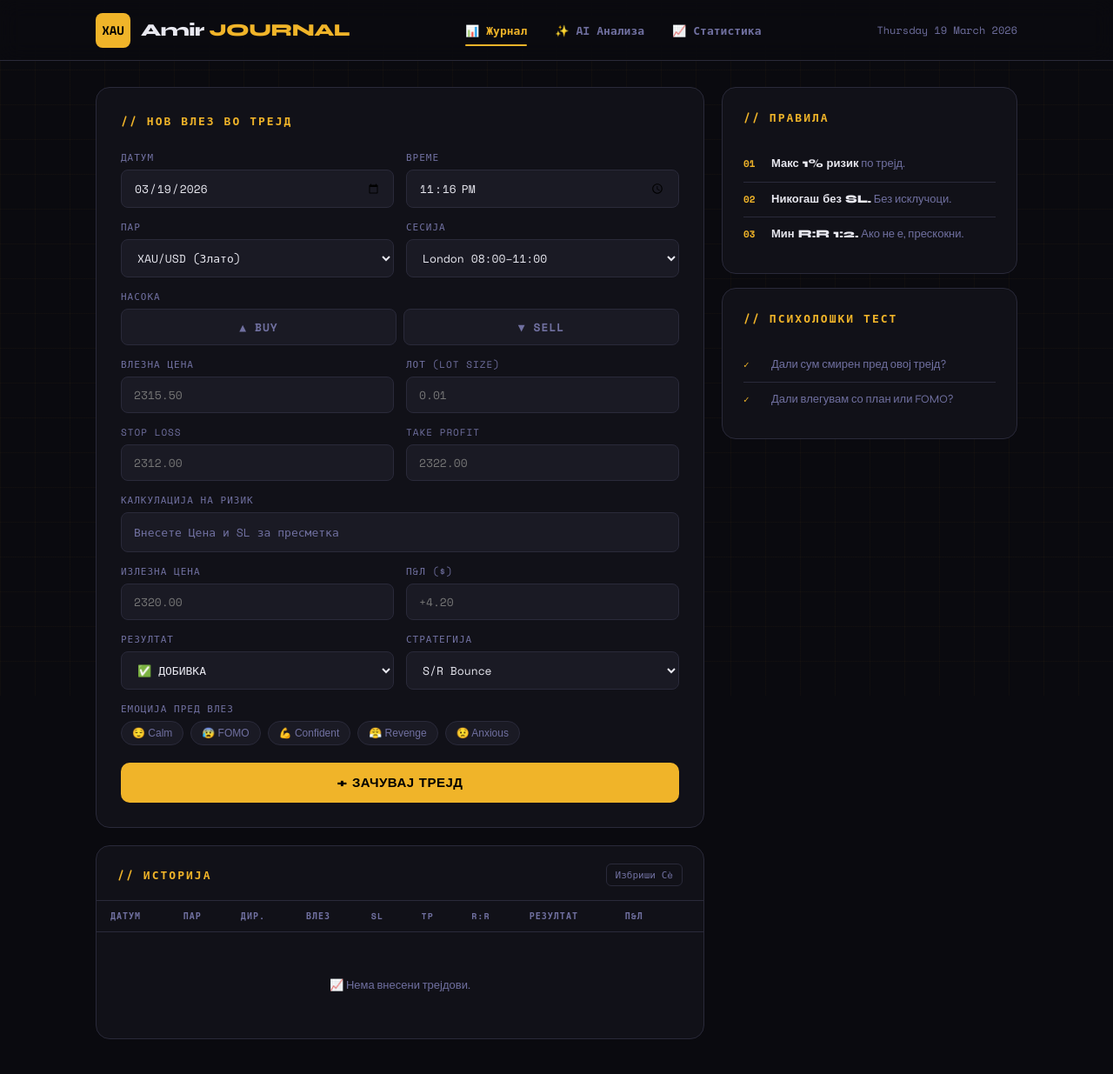
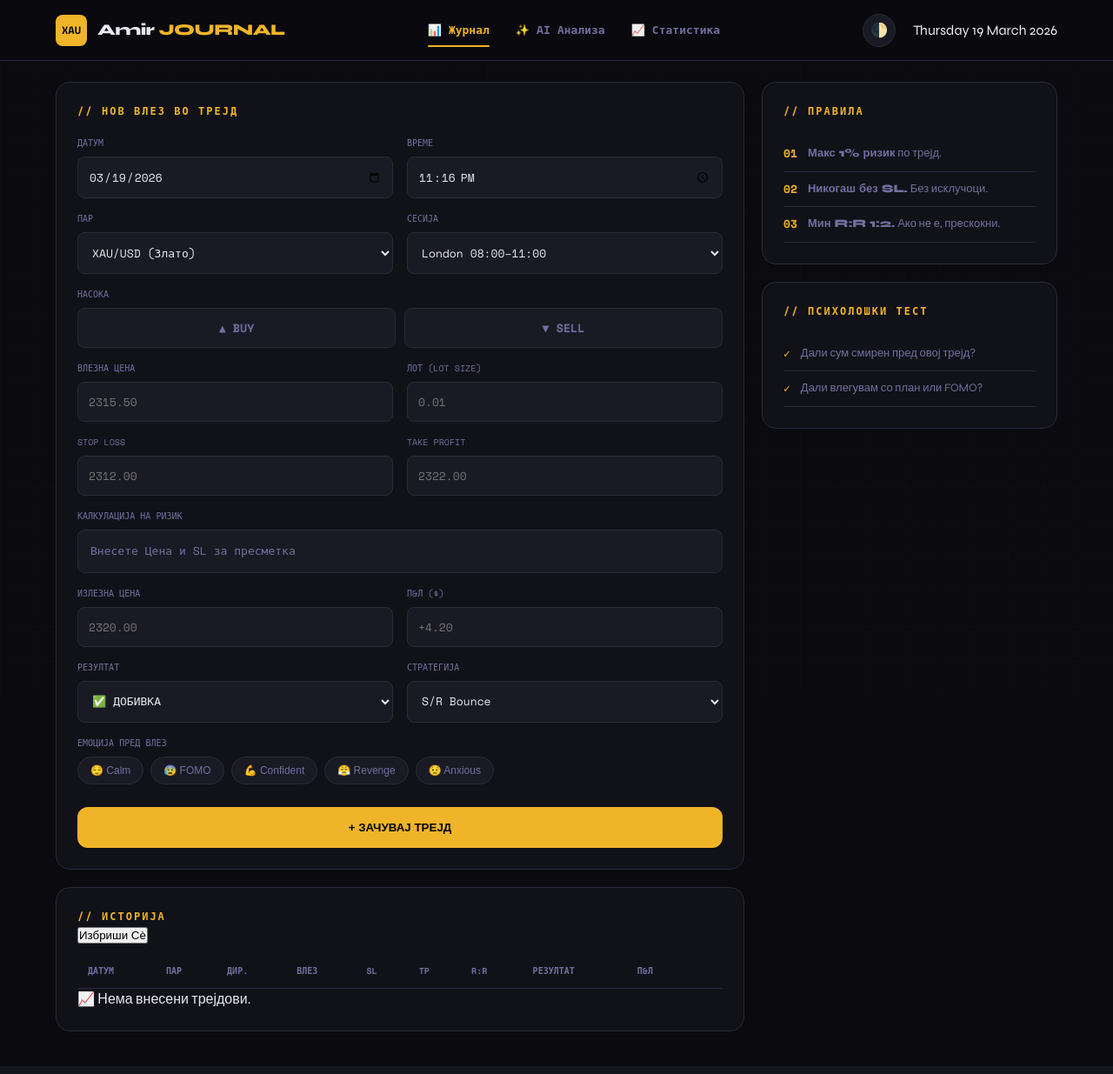
Before and after one commit to Isen-Osman/Trading_Journal, a Flask app: page / in a window 1280 px wide. Shown: the whole page at 87% size. Run offline with Flask 3, Linux system fonts and the light colour scheme; data that the repository does not hold is empty.

Commit message:
fix: restore AI button styles and refine light mode layout

```diff
--- a/static/css/style.css
+++ b/static/css/style.css
@@ -10,6 +10,17 @@
   --text: #e8e8f0;
   --text-dim: #7070a0;
   --accent: #7c6fff;
+  --nav-bg: rgba(10, 10, 15, 0.85);
+}
+
+body.light-mode {
+  --bg: #f8f9fc;
+  --surface: #ffffff;
+  --surface2: #f1f3f7;
+  --border: #e1e4e8;
+  --text: #1a1a24;
+  --text-dim: #64748b;
+  --nav-bg: rgba(255, 255, 255, 0.9);
 }
 
 * { margin: 0; padding: 0; box-sizing: border-box; }
@@ -19,7 +30,8 @@ body {
   color: var(--text);
   font-family: 'Syne', sans-serif;
   min-height: 100vh;
-  overflow-x: hidden;
+  transition: background 0.3s ease, color 0.3s ease;
+  line-height: 1.5;
 }
 
 /* Background grid */
@@ -28,30 +40,20 @@ body::before {
   position: fixed;
   inset: 0;
   background-image:
-    linear-gradient(rgba(240,180,41,0.03) 1px, transparent 1px),
-    linear-gradient(90deg, rgba(240,180,41,0.03) 1px, transparent 1px);
+    linear-gradient(rgba(240,180,41,0.02) 1px, transparent 1px),
+    linear-gradient(90deg, rgba(240,180,41,0.02) 1px, transparent 1px);
   background-size: 40px 40px;
   pointer-events: none;
   z-index: 0;
 }
 
-.container {
-  max-width: 1100px;
-  margin: 0 auto;
-  padding: 0 20px;
-  position: relative;
-  z-index: 1;
-}
-
-/* Navbar Styles */
+/* NAVBAR */
 .navbar {
   position: fixed;
-  top: 0;
-  left: 0;
-  right: 0;
+  top: 0; left: 0; right: 0;
   height: 70px;
-  background: rgba(10, 10, 15, 0.8);
-  backdrop-filter: blur(12px);
+  background: var(--nav-bg);
+  backdrop-filter: blur(10px);
   border-bottom: 1px solid var(--border);
   z-index: 1000;
   display: flex;
@@ -59,10 +61,10 @@ body::before {
 }
 
 .nav-container {
-  max-width: 1100px;
+  max-width: 1200px;
   margin: 0 auto;
   width: 100%;
-  padding: 0 20px;
+  padding: 0 24px;
   display: flex;
   justify-content: space-between;
   align-items: center;
@@ -70,7 +72,7 @@ body::before {
 
 .nav-links {
   display: flex;
-  gap: 32px;
+  gap: 30px;
   list-style: none;
 }
 
@@ -85,521 +87,199 @@ body::before {
   position: relative;
 }
 
-.nav-item:hover { color: var(--text); }
-
-.nav-item.active {
-  color: var(--gold);
-}
-
+.nav-item:hover, .nav-item.active { color: var(--gold); }
 .nav-item.active::after {
   content: '';
   position: absolute;
-  bottom: 0;
-  left: 0;
-  right: 0;
+  bottom: -2px; left: 0; right: 0;
   height: 2px;
   background: var(--gold);
   border-radius: 2px;
 }
 
-/* Tab Management */
+.nav-actions {
+  display: flex;
+  align-items: center;
+  gap: 20px;
+}
+
+.theme-toggle {
+  background: var(--surface2);
+  border: 1px solid var(--border);
+  border-radius: 50%;
+  width: 38px; height: 38px;
+  display: flex; align-items: center; justify-content: center;
+  cursor: pointer; font-size: 16px; transition: all 0.2s;
+}
+.theme-toggle:hover { border-color: var(--gold); transform: scale(1.05); }
+
+/* MAIN CONTAINER */
+.container {
+  max-width: 1200px;
+  margin: 0 auto;
+  padding: 94px 24px 40px; /* 70px navbar + 24px spacing */
+  position: relative;
+  z-index: 1;
+}
+
 .tab-content {
   display: none;
-  animation: fadeInUp 0.5s ease forwards;
-  padding-top: 100px; /* Space for fixed navbar */
+  animation: fadeInUp 0.4s ease-out forwards;
 }
+.tab-content.active { display: block; }
 
-.tab-content.active {
-  display: block;
-}
-
-/* Adjustments */
-header { display: none; } /* Remove old header */
-
-@media (max-width: 768px) {
-  .nav-links { gap: 16px; }
-  .nav-item { font-size: 11px; }
-  .logo-text { display: none; }
-}
-
-.logo {
-  display: flex;
-  align-items: center;
-  gap: 12px;
-}
-
+/* LOGO */
+.logo { display: flex; align-items: center; gap: 12px; }
 .logo-icon {
-  width: 40px;
-  height: 40px;
+  width: 36px; height: 36px;
   background: var(--gold);
   border-radius: 8px;
-  display: flex;
-  align-items: center;
-  justify-content: center;
-  font-family: 'Space Mono', monospace;
-  font-weight: 700;
-  color: #000;
-  font-size: 14px;
+  display: flex; align-items: center; justify-content: center;
+  font-family: 'Space Mono', monospace; font-weight: 700; color: #000; font-size: 12px;
 }
-
-.logo-text {
-  font-size: 20px;
-  font-weight: 800;
-  letter-spacing: -0.5px;
-}
-
+.logo-text { font-size: 18px; font-weight: 800; letter-spacing: -0.5px; }
 .logo-text span { color: var(--gold); }
 
-.header-date {
-  font-family: 'Space Mono', monospace;
-  font-size: 12px;
-  color: var(--text-dim);
-}
-
-/* Stats bar */
+/* STATS BAR */
 .stats-bar {
   display: grid;
   grid-template-columns: repeat(4, 1fr);
-  gap: 12px;
-  padding: 24px 0;
+  gap: 16px;
+  margin-bottom: 24px;
 }
-
 .stat-card {
   background: var(--surface);
   border: 1px solid var(--border);
   border-radius: 12px;
-  padding: 16px 20px;
+  padding: 20px;
   position: relative;
-  overflow: hidden;
 }
+.stat-card.gold   { border-top: 3px solid var(--gold); }
+.stat-card.green  { border-top: 3px solid var(--green); }
+.stat-card.red    { border-top: 3px solid var(--red); }
+.stat-card.purple { border-top: 3px solid var(--accent); }
 
-.stat-card::before {
-  content: '';
-  position: absolute;
-  top: 0; left: 0; right: 0;
-  height: 2px;
-}
-
-.stat-card.gold::before   { background: var(--gold); }
-.stat-card.green::before  { background: var(--green); }
-.stat-card.red::before    { background: var(--red); }
-.stat-card.purple::before { background: var(--accent); }
-
-.stat-label {
-  font-size: 11px;
-  color: var(--text-dim);
-  text-transform: uppercase;
-  letter-spacing: 1px;
-  margin-bottom: 8px;
-  font-family: 'Space Mono', monospace;
-}
-
-.stat-value {
-  font-size: 26px;
-  font-weight: 800;
-  letter-spacing: -1px;
-}
-
+.stat-label { font-size: 11px; color: var(--text-dim); text-transform: uppercase; font-family: 'Space Mono', monospace; margin-bottom: 8px; }
+.stat-value { font-size: 24px; font-weight: 800; }
 .stat-value.positive { color: var(--green); }
 .stat-value.negative { color: var(--red); }
 .stat-value.neutral  { color: var(--gold); }
 
-/* Main layout */
+/* GRID LAYOUT */
 .main-grid {
   display: grid;
   grid-template-columns: 1fr 340px;
   gap: 20px;
-  padding-bottom: 40px;
 }
 
-/* Form */
-.form-section {
-  background: var(--surface);
-  border: 1px solid var(--border);
-  border-radius: 16px;
-  padding: 28px;
-}
-
-.section-title {
-  font-size: 13px;
-  font-weight: 600;
-  text-transform: uppercase;
-  letter-spacing: 2px;
-  color: var(--gold);
-  margin-bottom: 24px;
-  font-family: 'Space Mono', monospace;
-}
-
-.form-grid {
-  display: grid;
-  grid-template-columns: 1fr 1fr;
-  gap: 14px;
-}
-
-.form-group {
-  display: flex;
-  flex-direction: column;
-  gap: 6px;
-}
-
-.form-group.full { grid-column: 1 / -1; }
-
-label {
-  font-size: 11px;
-  color: var(--text-dim);
-  text-transform: uppercase;
-  letter-spacing: 1px;
-  font-family: 'Space Mono', monospace;
-}
-
-input, select, textarea {
-  background: var(--surface2);
-  border: 1px solid var(--border);
-  border-radius: 8px;
-  padding: 10px 14px;
-  color: var(--text);
-  font-family: 'Space Mono', monospace;
-  font-size: 13px;
-  outline: none;
-  transition: border-color 0.2s;
-}
-
-input:focus, select:focus, textarea:focus {
-  border-color: var(--gold);
-}
-
-select option { background: var(--surface2); }
-
-textarea {
-  resize: vertical;
-  min-height: 70px;
-  font-size: 12px;
-}
-
-/* Direction buttons */
-.direction-group {
-  display: flex;
-  gap: 8px;
-}
-
-.dir-btn {
-  flex: 1;
-  padding: 10px;
-  border: 1px solid var(--border);
-  border-radius: 8px;
-  background: var(--surface2);
-  color: var(--text-dim);
-  font-family: 'Space Mono', monospace;
-  font-size: 13px;
-  font-weight: 700;
-  cursor: pointer;
-  transition: all 0.2s;
-  letter-spacing: 1px;
-}
-
-.dir-btn.buy.active  { background: rgba(34,197,94,0.15); border-color: var(--green); color: var(--green); }
-.dir-btn.sell.active { background: rgba(239,68,68,0.15); border-color: var(--red);   color: var(--red); }
-.dir-btn:hover { border-color: var(--text-dim); }
-
-/* Emotion selector */
-.emotion-group {
-  display: flex;
-  gap: 8px;
-  flex-wrap: wrap;
-}
-
-.emo-btn {
-  padding: 6px 12px;
-  border: 1px solid var(--border);
-  border-radius: 20px;
-  background: var(--surface2);
-  color: var(--text-dim);
-  font-size: 12px;
-  cursor: pointer;
-  transition: all 0.2s;
-}
-
-.emo-btn.active { border-color: var(--gold); color: var(--gold); background: rgba(240,180,41,0.1); }
-
-/* RR Calculator */
-.rr-display {
-  background: var(--surface2);
-  border: 1px solid var(--border);
-  border-radius: 8px;
-  padding: 12px 14px;
-  font-family: 'Space Mono', monospace;
-  font-size: 13px;
-  color: var(--text-dim);
-  min-height: 42px;
-  display: flex;
-  align-items: center;
-  gap: 10px;
-}
-
-.rr-display .rr-val {
-  color: var(--gold);
-  font-weight: 700;
-  font-size: 15px;
-}
-
-/* Submit */
-.submit-btn {
-  width: 100%;
-  padding: 14px;
-  background: var(--gold);
-  color: #000;
-  border: none;
-  border-radius: 10px;
-  font-family: 'Syne', sans-serif;
-  font-size: 15px;
-  font-weight: 800;
-  cursor: pointer;
-  letter-spacing: 0.5px;
-  margin-top: 6px;
-  transition: all 0.2s;
-}
-
-.submit-btn:hover  { background: #ffc94d; transform: translateY(-1px); }
-.submit-btn:active { transform: translateY(0); }
-
-/* Sidebar */
-.sidebar { display: flex; flex-direction: column; gap: 16px; }
-
-.rules-card {
+/* FORM & SECTIONS */
+.form-section, .chart-section, .trades-section, .rules-card {
   background: var(--surface);
   border: 1px solid var(--border);
   border-radius: 16px;
   padding: 24px;
 }
 
-.rule-item {
-  display: flex;
-  align-items: flex-start;
-  gap: 12px;
-  padding: 10px 0;
-  border-bottom: 1px solid var(--border);
-  font-size: 13px;
-  line-height: 1.5;
+.section-title {
+  font-size: 12px; font-weight: 700; text-transform: uppercase; letter-spacing: 2px;
+  color: var(--gold); margin-bottom: 20px; font-family: 'Space Mono', monospace;
 }
 
-.rule-item:last-child { border-bottom: none; }
+.form-grid { display: grid; grid-template-columns: 1fr 1fr; gap: 16px; }
+.form-group { display: flex; flex-direction: column; gap: 8px; }
+.form-group.full { grid-column: 1 / -1; }
 
-.rule-num {
-  font-family: 'Space Mono', monospace;
-  font-size: 11px;
-  color: var(--gold);
-  font-weight: 700;
-  min-width: 20px;
-  margin-top: 1px;
+label { font-size: 10px; color: var(--text-dim); text-transform: uppercase; font-family: 'Space Mono', monospace; }
+input, select, textarea {
+  background: var(--surface2);
+  border: 1px solid var(--border);
+  border-radius: 8px;
+  padding: 12px; color: var(--text);
+  font-family: 'Space Mono', monospace; font-size: 13px; outline: none;
 }
+input:focus, select:focus, textarea:focus { border-color: var(--gold); }
 
-.rule-text       { color: var(--text-dim); }
-.rule-text strong { color: var(--text); }
+.direction-group { display: flex; gap: 10px; }
+.dir-btn {
+  flex: 1; padding: 12px; border: 1px solid var(--border); border-radius: 8px;
+  background: var(--surface2); color: var(--text-dim); font-family: 'Space Mono', monospace;
+  font-weight: 700; cursor: pointer; transition: all 0.2s;
+}
+.dir-btn.buy.active  { background: rgba(34,197,94,0.1); border-color: var(--green); color: var(--green); }
+.dir-btn.sell.active { background: rgba(239,68,68,0.1); border-color: var(--red); color: var(--red); }
 
-/* Chart */
-.chart-section {
-  background: var(--surface);
-  border: 1px solid var(--border);
-  border-radius: 16px;
-  padding: 24px 24px 10px;
-}
+.emotion-group { display: flex; gap: 8px; flex-wrap: wrap; }
+.emo-btn { padding: 8px 14px; border: 1px solid var(--border); border-radius: 20px; background: var(--surface2); color: var(--text-dim); font-size: 12px; cursor: pointer; }
+.emo-btn.active { border-color: var(--gold); color: var(--gold); background: rgba(240,180,41,0.1); }
 
-/* Trades table */
-.trades-section {
-  background: var(--surface);
-  border: 1px solid var(--border);
-  border-radius: 16px;
-  overflow: hidden;
-  margin-top: 0;
-}
+.rr-display { background: var(--surface2); border: 1px solid var(--border); border-radius: 8px; padding: 14px; font-family: 'Space Mono', monospace; font-size: 13px; color: var(--text-dim); }
+.submit-btn { width: 100%; padding: 16px; background: var(--gold); color: #000; border: none; border-radius: 12px; font-weight: 800; cursor: pointer; margin-top: 10px; }
 
-.trades-header {
-  padding: 20px 24px 16px;
-  border-bottom: 1px solid var(--border);
-  display: flex;
-  justify-content: space-between;
-  align-items: center;
-}
+/* TABLE */
+.trades-table { width: 100%; overflow-x: auto; margin-top: 10px; }
+table { width: 100%; border-collapse: collapse; font-family: 'Space Mono', monospace; font-size: 12px; }
+th { padding: 12px; text-align: left; color: var(--text-dim); border-bottom: 1px solid var(--border); font-size: 10px; text-transform: uppercase; }
+td { padding: 14px 12px; border-bottom: 1px solid var(--border); }
+.badge { padding: 4px 8px; border-radius: 4px; font-size: 10px; font-weight: 700; }
+.badge.win  { background: rgba(34,197,94,0.1); color: var(--green); }
+.badge.loss { background: rgba(239,68,68,0.1); color: var(--red); }
 
-.clear-btn {
-  font-size: 11px;
-  color: var(--text-dim);
-  background: none;
-  border: 1px solid var(--border);
-  border-radius: 6px;
-  padding: 4px 10px;
-  cursor: pointer;
-  font-family: 'Space Mono', monospace;
-  transition: all 0.2s;
-}
+/* SIDEBAR */
+.sidebar { display: flex; flex-direction: column; gap: 20px; }
+.rule-item { display: flex; gap: 12px; padding: 10px 0; border-bottom: 1px solid var(--border); font-size: 13px; color: var(--text-dim); }
+.rule-num { color: var(--gold); font-weight: 700; font-family: 'Space Mono', monospace; }
 
-.clear-btn:hover { border-color: var(--red); color: var(--red); }
+/* AI VISION */
+.ai-vision-grid { display: grid; grid-template-columns: 240px 1fr; gap: 20px; align-items: center; }
+.upload-container { border: 2px dashed var(--border); border-radius: 12px; height: 160px; display: flex; align-items: center; justify-content: center; cursor: pointer; background: var(--surface2); overflow: hidden; }
+.upload-preview img { width: 100%; height: 100%; object-fit: cover; }
+.ai-response-container { margin-top: 20px; padding: 16px; border-radius: 8px; background: var(--surface2); font-size: 13px; line-height: 1.6; }
 
-.trades-table { width: 100%; overflow-x: auto; }
-
-table {
-  width: 100%;
-  border-collapse: collapse;
-  font-size: 12px;
-  font-family: 'Space Mono', monospace;
-}
-
-th {
-  padding: 10px 16px;
-  text-align: left;
-  color: var(--text-dim);
-  font-size: 10px;
-  text-transform: uppercase;
-  letter-spacing: 1px;
-  border-bottom: 1px solid var(--border);
-  white-space: nowrap;
-}
-
-td {
-  padding: 12px 16px;
-  border-bottom: 1px solid rgba(42,42,58,0.5);
-  color: var(--text);
-  vertical-align: middle;
-}
-
-tr:last-child td { border-bottom: none; }
-tr:hover td { background: rgba(255,255,255,0.02); }
-
-.badge {
-  padding: 3px 8px;
-  border-radius: 4px;
-  font-size: 10px;
-  font-weight: 700;
-  letter-spacing: 1px;
-}
-
-.badge.buy  { background: rgba(34,197,94,0.15);  color: var(--green); }
-.badge.sell { background: rgba(239,68,68,0.15);  color: var(--red); }
-.badge.win  { background: rgba(34,197,94,0.15);  color: var(--green); }
-.badge.loss { background: rgba(239,68,68,0.15);  color: var(--red); }
-.badge.be   { background: rgba(124,111,255,0.15); color: var(--accent); }
-
-.pnl-positive { color: var(--green); font-weight: 700; }
-.pnl-negative { color: var(--red);   font-weight: 700; }
-
-.empty-state {
-  text-align: center;
-  padding: 48px 24px;
-  color: var(--text-dim);
-  font-size: 13px;
-  line-height: 2;
-}
-
-.empty-state .big { font-size: 32px; margin-bottom: 8px; }
-
-.delete-btn {
-  background: none;
-  border: none;
-  color: var(--text-dim);
-  cursor: pointer;
-  font-size: 14px;
-  padding: 2px 6px;
-  border-radius: 4px;
-  transition: all 0.2s;
-}
-
-.delete-btn:hover { color: var(--red); background: rgba(239,68,68,0.1); }
-
-/* Toast */
-.toast {
-  position: fixed;
-  bottom: 24px;
-  right: 24px;
-  background: var(--surface2);
-  border: 1px solid var(--gold);
-  border-radius: 10px;
-  padding: 14px 20px;
-  font-size: 13px;
-  font-family: 'Space Mono', monospace;
-  color: var(--gold);
-  z-index: 1000;
-  transform: translateY(80px);
-  opacity: 0;
-  transition: all 0.3s;
-}
-
+/* TOAST */
+.toast { position: fixed; bottom: 30px; right: 30px; background: var(--surface2); border: 1px solid var(--gold); border-radius: 10px; padding: 16px 24px; font-family: 'Space Mono', monospace; transform: translateY(100px); opacity: 0; transition: all 0.3s; z-index: 2000; }
 .toast.show { transform: translateY(0); opacity: 1; }
 
-/* AI Styles */
-.ai-card {
-  border-color: var(--accent) !important;
-  box-shadow: 0 0 20px rgba(124,111,255,0.05);
-  position: relative;
-  overflow: hidden;
-}
+/* ANIMATIONS */
+@keyframes fadeInUp { from { opacity: 0; transform: translateY(15px); } to { opacity: 1; transform: translateY(0); } }
+.stat-card, .form-section, .chart-section, .trades-section, .rules-card { transition: transform 0.2s, box-shadow 0.2s; }
+.stat-card:hover, .rules-card:hover { transform: translateY(-4px); box-shadow: 0 8px 24px rgba(0,0,0,0.12); }
 
-.ai-card .section-title {
-  color: var(--accent);
-}
-
-.ai-description {
-  font-size: 11px;
-  color: var(--text-dim);
-  margin-bottom: 16px;
-  line-height: 1.6;
-}
-
+/* AI BUTTONS & VISION STYLES */
 .ai-btn {
   width: 100%;
-  padding: 10px;
+  padding: 14px;
   background: var(--accent);
-  color: white;
+  color: #fff;
   border: none;
-  border-radius: 8px;
+  border-radius: 12px;
   font-family: 'Syne', sans-serif;
-  font-size: 13px;
+  font-size: 14px;
   font-weight: 700;
   cursor: pointer;
   display: flex;
   align-items: center;
   justify-content: center;
-  gap: 8px;
-  transition: all 0.2s;
+  gap: 10px;
+  transition: all 0.3s ease;
+  box-shadow: 0 4px 15px rgba(124, 111, 255, 0.2);
 }
 
 .ai-btn:hover {
   background: #8b80ff;
-  transform: translateY(-1px);
+  transform: translateY(-2px);
+  box-shadow: 0 6px 20px rgba(124, 111, 255, 0.3);
 }
+
+.ai-btn:active { transform: translateY(0); }
 
 .ai-btn:disabled {
   background: var(--surface2);
   color: var(--text-dim);
   cursor: not-allowed;
   transform: none;
+  box-shadow: none;
 }
 
-.ai-response-container {
-  margin-top: 16px;
-  padding-top: 16px;
-  border-top: 1px solid var(--border);
-  font-size: 12px;
-  line-height: 1.6;
-  color: var(--text);
-  max-height: 400px;
-  overflow-y: auto;
-  display: none;
-}
-
-.ai-response-container p {
-  margin-bottom: 10px;
-}
-
-.ai-response-container strong {
-  color: var(--accent);
-}
-
-.ai-response-container ul {
-  padding-left: 16px;
-  margin-bottom: 10px;
-}
-
-/* Spinner */
 .btn-icon.loading {
   animation: spin 1s linear infinite;
 }
@@ -609,119 +289,34 @@ tr:hover td { background: rgba(255,255,255,0.02); }
   to { transform: rotate(360deg); }
 }
 
-/* AI Vision Section */
+.ai-description {
+  font-size: 12px;
+  color: var(--text-dim);
+  margin-bottom: 20px;
+  line-height: 1.6;
+}
+
+/* AI Vision Grid Fix */
 .ai-vision-grid {
   display: grid;
-  grid-template-columns: 240px 1fr;
-  gap: 20px;
-  align-items: center;
+  grid-template-columns: 280px 1fr;
+  gap: 24px;
+  align-items: flex-start;
 }
 
-.upload-container {
-  border: 2px dashed var(--border);
-  border-radius: 12px;
-  height: 140px;
-  display: flex;
-  align-items: center;
-  justify-content: center;
-  cursor: pointer;
-  transition: all 0.2s;
-  overflow: hidden;
-  background: var(--surface2);
+.upload-preview span {
+  font-size: 12px;
+  color: var(--text-dim);
+  font-family: 'Space Mono', monospace;
 }
 
-.upload-container:hover {
-  border-color: var(--accent);
+/* RESPONSIVE */
+@media (max-width: 1024px) {
+  .main-grid { grid-template-columns: 1fr; }
+  .stats-bar { grid-template-columns: repeat(2, 1fr); }
 }
-
-.upload-preview {
-  width: 100%;
-  height: 100%;
-  display: flex;
-  align-items: center;
-  justify-content: center;
-  text-align: center;
-  color: var(--text-dim);
-  font-size: 11px;
+@media (max-width: 768px) {
+  .nav-links { display: none; }
+  .form-grid { grid-template-columns: 1fr; }
+  .ai-vision-grid { grid-template-columns: 1fr; }
 }
-
-.upload-preview img {
-  width: 100%;
-  height: 100%;
-  object-fit: cover;
-}
-
-/* Animations & Keyframes */
-@keyframes fadeInUp {
-  from { opacity: 0; transform: translateY(20px); }
-  to { opacity: 1; transform: translateY(0); }
-}
-
-@keyframes slideInRight {
-  from { opacity: 0; transform: translateX(30px); }
-  to { opacity: 1; transform: translateX(0); }
-}
-
-@keyframes pulseGlow {
-  0% { box-shadow: 0 0 5px rgba(124,111,255,0.2); }
-  50% { box-shadow: 0 0 20px rgba(124,111,255,0.6); }
-  100% { box-shadow: 0 0 5px rgba(124,111,255,0.2); }
-}
-
-@keyframes rowEntrance {
-  from { opacity: 0; transform: scale(0.95); background: rgba(124,111,255,0.1); }
-  to { opacity: 1; transform: scale(1); background: transparent; }
-}
-
-/* Apply entrance animations */
-.stat-card, .form-section, .chart-section, .trades-section, .rules-card, .ai-vision-section {
-  animation: fadeInUp 0.6s cubic-bezier(0.16, 1, 0.3, 1) forwards;
-  opacity: 0; /* Start hidden for animation */
-}
-
-/* Staggered delays for a professional flow */
-.stat-card:nth-child(1) { animation-delay: 0.1s; }
-.stat-card:nth-child(2) { animation-delay: 0.2s; }
-.stat-card:nth-child(3) { animation-delay: 0.3s; }
-.stat-card:nth-child(4) { animation-delay: 0.4s; }
-.form-section { animation-delay: 0.5s; }
-.sidebar .rules-card:nth-child(1) { animation-delay: 0.6s; }
-.sidebar .rules-card:nth-child(2) { animation-delay: 0.7s; }
-.ai-card { animation-delay: 0.8s; }
-
-/* Interactive Hover Effects */
-.stat-card, .rules-card, .form-section {
-  transition: transform 0.3s ease, box-shadow 0.3s ease, border-color 0.3s ease;
-}
-
-.stat-card:hover {
-  transform: translateY(-5px);
-  box-shadow: 0 10px 30px rgba(0,0,0,0.3);
-  border-color: rgba(240,180,41,0.3);
-}
-
-.ai-card:hover {
-  border-color: var(--accent) !important;
-  box-shadow: 0 10px 30px rgba(124,111,255,0.15);
-}
-
-/* Row Animation */
-#tradesBody tr {
-  animation: rowEntrance 0.4s ease-out forwards;
-}
-
-/* Active AI State */
-.ai-vision-section.analyzing {
-  animation: pulseGlow 2s infinite;
-  border-color: var(--accent) !important;
-}
-
-/* Smooth Scrolling */
-html { scroll-behavior: smooth; }
-
-@media (max-width: 768px) {
-  .ai-vision-grid { grid-template-columns: 1fr; }
-  .main-grid   { grid-template-columns: 1fr; }
-  .stats-bar   { grid-template-columns: repeat(2, 1fr); }
-  .form-grid   { grid-template-columns: 1fr; }
-}
--- a/static/js/app.js
+++ b/static/js/app.js
@@ -1,3 +1,10 @@
+// ─── THEME MANAGEMENT ──────────────────────────────────
+function toggleTheme() {
+  document.body.classList.toggle('light-mode');
+  const isLight = document.body.classList.contains('light-mode');
+  localStorage.setItem('theme', isLight ? 'light' : 'dark');
+}
+
 // ─── NAVIGATION ────────────────────────────────────────
 function switchTab(tabId) {
   // Update nav links
@@ -453,4 +460,11 @@ async function analyzeChart() {
 }
 
 // ─── INIT ────────────────────────────────────────────
+(function initTheme() {
+  const savedTheme = localStorage.getItem('theme');
+  if (savedTheme === 'light') {
+    document.body.classList.add('light-mode');
+  }
+})();
+
 loadTrades();
--- a/templates/base.html
+++ b/templates/base.html
@@ -21,7 +21,10 @@
       <li class="nav-item" onclick="switchTab('ai')">✨ AI Анализа</li>
       <li class="nav-item" onclick="switchTab('stats')">📈 Статистика</li>
     </ul>
-    <div class="header-date" id="currentDate"></div>
+    <div class="nav-actions">
+      <button class="theme-toggle" onclick="toggleTheme()" title="Смени Режим">🌓</button>
+      <div class="header-date" id="currentDate"></div>
+    </div>
   </div>
 </nav>
 
```
